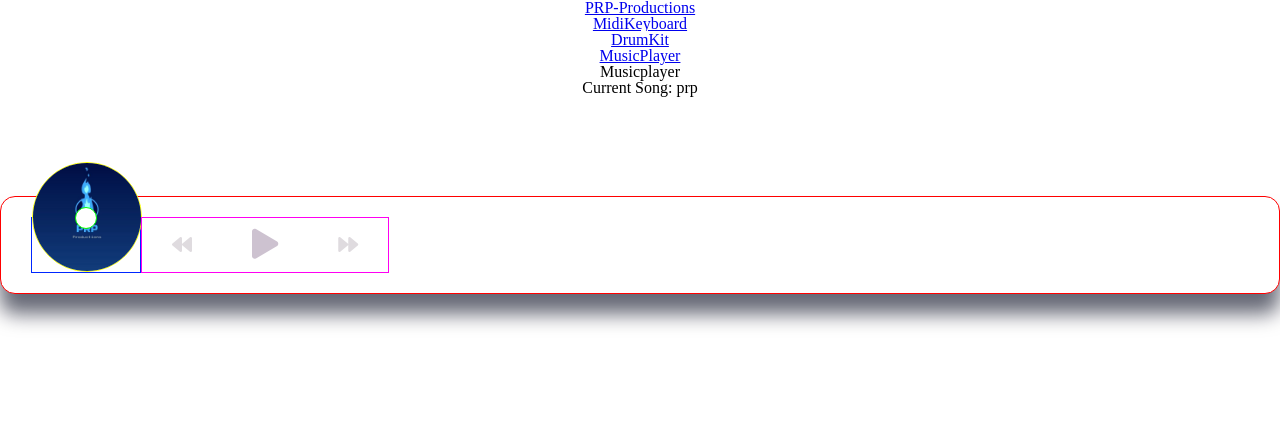
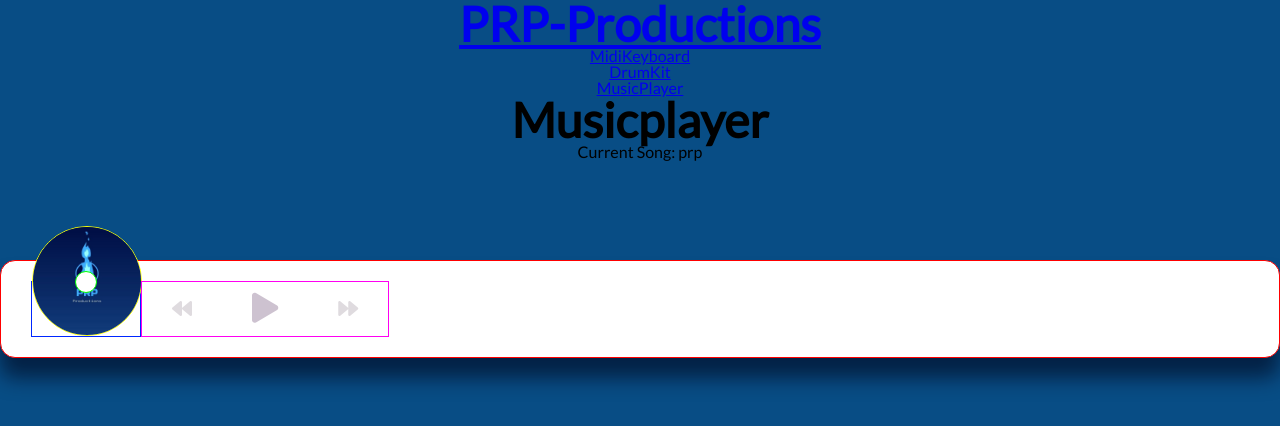
Before and after one commit to prp-productions/prp-productions, a React (Create React App) app: page /musicPlayer in a window 1280 px wide. Shown: the top 426 px of the page. Built offline with nearby package versions, Linux system fonts and the light colour scheme.

Commit message:
start musicplayer scss

```diff
--- a/src/App.css
+++ /dev/null
@@ -1,3 +0,0 @@
-.App {
-  text-align: center;
-}
--- a/src/App.js
+++ b/src/App.js
@@ -1,4 +1,4 @@
-import "./App.css";
+import "./App.scss";
 import { BrowserRouter as Router, Route, Routes } from "react-router-dom";
 import { Navbar } from "./components/Navbar.js";
 import { PageHome } from "./pages/PageHome";
--- /dev/null
+++ b/src/App.scss
@@ -0,0 +1,26 @@
+@import url("https://fonts.googleapis.com/css?family=Lato&display=swap");
+
+body {
+  background-color: rgb(8, 77, 133);
+  font-family: "Lato";
+  h1 {
+    font-size: 3rem;
+    font-weight: bold;
+  }
+
+  h2 {
+    font-size: 2rem;
+  }
+
+  h3 {
+    font-size: 1.5rem;
+  }
+
+  h4 {
+    font-size: 1rem;
+  }
+}
+
+.App {
+  text-align: center;
+}
--- a/src/components/Piano.js
+++ b/src/components/Piano.js
@@ -261,7 +261,7 @@ export const Piano = () => {
 
   useEffect(() => {
     new MidiKeyboard(displayNotes, hideNotes);
-    pianoElem.current.innerHTML = "Hallo2";
+    pianoElem.current.innerHTML = "";
     svg = createMainSvg();
     addWhiteKeys();
     addBlackKeys();
@@ -272,7 +272,6 @@ export const Piano = () => {
 
   return (
     <div>
-      <h1>Hallo</h1>
       <div ref={pianoElem}></div>
     </div>
   );
--- a/src/pages/PageMidiKeyboard.js
+++ b/src/pages/PageMidiKeyboard.js
@@ -4,9 +4,7 @@ export const PageMidiKeyboard = () => {
   return (
     <div>
       <h1>Midi Keyboard</h1>
-      <p> Peter is great</p>
       <Piano />
-      <h2>text after piano</h2>
     </div>
   );
 };
--- a/src/pages/PageMusicPlayer.js
+++ b/src/pages/PageMusicPlayer.js
@@ -1,6 +1,5 @@
 import {MusicPlayer} from "../components/MusicPlayer";
 import "../styles/musicPlayer.scss";
-
 
 export const PageMusicPlayer = () => {
   return (
--- a/src/styles/drumKit.css
+++ b/src/styles/drumKit.css
@@ -1,10 +1,10 @@
-* {
+/* * {
   margin: 0;
   padding: 0;
 }
 body {
   background: #8a8181;
-}
+} */
 
 .drumkit {
   display: flex;
--- a/src/styles/musicPlayer.scss
+++ b/src/styles/musicPlayer.scss
@@ -3,7 +3,6 @@
 * {
   box-sizing: border-box;
 
-  background-color: white;
 }
 
 // body {
@@ -28,7 +27,7 @@
 // }
 
 .music-container {
-  background-color: #fff;
+  background-color: rgb(255, 255, 255);
   border-radius: 15px;
   box-shadow: 0 20px 20px 0 rgba(1, 5, 26, 0.6);
   display: flex;
```
